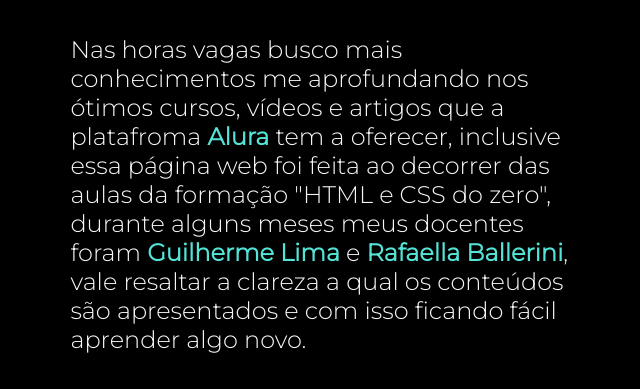
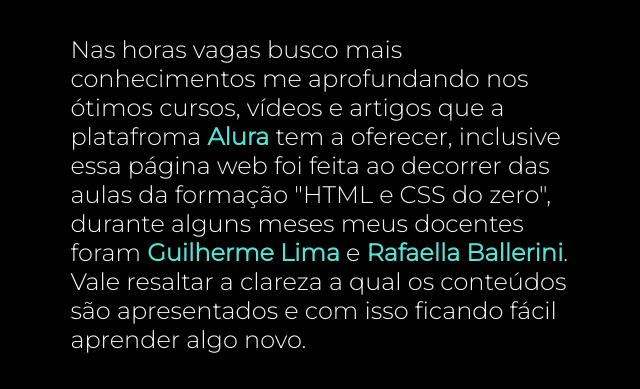
Before and after one commit to GustavoSantos69/portfolioo-projeto-alura, a plain HTML site: page about.html in a window 1280 px wide. Shown: the part 665-1054 px from the top of the page, 32-672 px from the left. Drawn offline with nearby package versions, Linux system fonts and the light colour scheme.

Commit message:
Add files via upload

```diff
--- a/about.html
+++ b/about.html
@@ -28,7 +28,7 @@
 
     <p class="apresentacao_texto">Sou aluno da escola <a target="_blank" href="https://www.sp.senac.br/senac-lapa-tito" class="links_about">Senac Lapa Tito</a>, curso tecnologia da informação com enfasê de conhecimentos técnicos em 3 áreas: hardware e sofware, redes de computadores e desenvolvimento web. Ao final do curso ganharei a certificação de técnico em informática.  </p>
 
-    <p class="apresentacao_texto"> Nas horas vagas busco mais conhecimentos me aprofundando nos ótimos cursos, vídeos e artigos que a platafroma <a target="_blank" class="links_about" href="https://www.alura.com.br/">Alura</a> tem a oferecer, inclusive essa página web foi feita ao decorrer das aulas da formação "HTML e CSS do zero", durante alguns meses meus docentes foram <a class="links_about" href="https://www.linkedin.com/in/guilherme-lima-458925178/" target="_blank"> Guilherme Lima</a> e <a class="links_about" href="https://www.linkedin.com/in/rafaella-ballerini-45875016a/?originalSubdomain=br" target="_blank">Rafaella Ballerini</a>, vale resaltar a clareza a qual os conteúdos são apresentados e com isso ficando fácil aprender algo novo.
+    <p class="apresentacao_texto"> Nas horas vagas busco mais conhecimentos me aprofundando nos ótimos cursos, vídeos e artigos que a platafroma <a target="_blank" class="links_about" href="https://www.alura.com.br/">Alura</a> tem a oferecer, inclusive essa página web foi feita ao decorrer das aulas da formação "HTML e CSS do zero", durante alguns meses meus docentes foram <a class="links_about" href="https://www.linkedin.com/in/guilherme-lima-458925178/" target="_blank"> Guilherme Lima</a> e <a class="links_about" href="https://www.linkedin.com/in/rafaella-ballerini-45875016a/?originalSubdomain=br" target="_blank">Rafaella Ballerini</a>. Vale resaltar a clareza a qual os conteúdos são apresentados e com isso ficando fácil aprender algo novo.
 
     </p>
 
```
